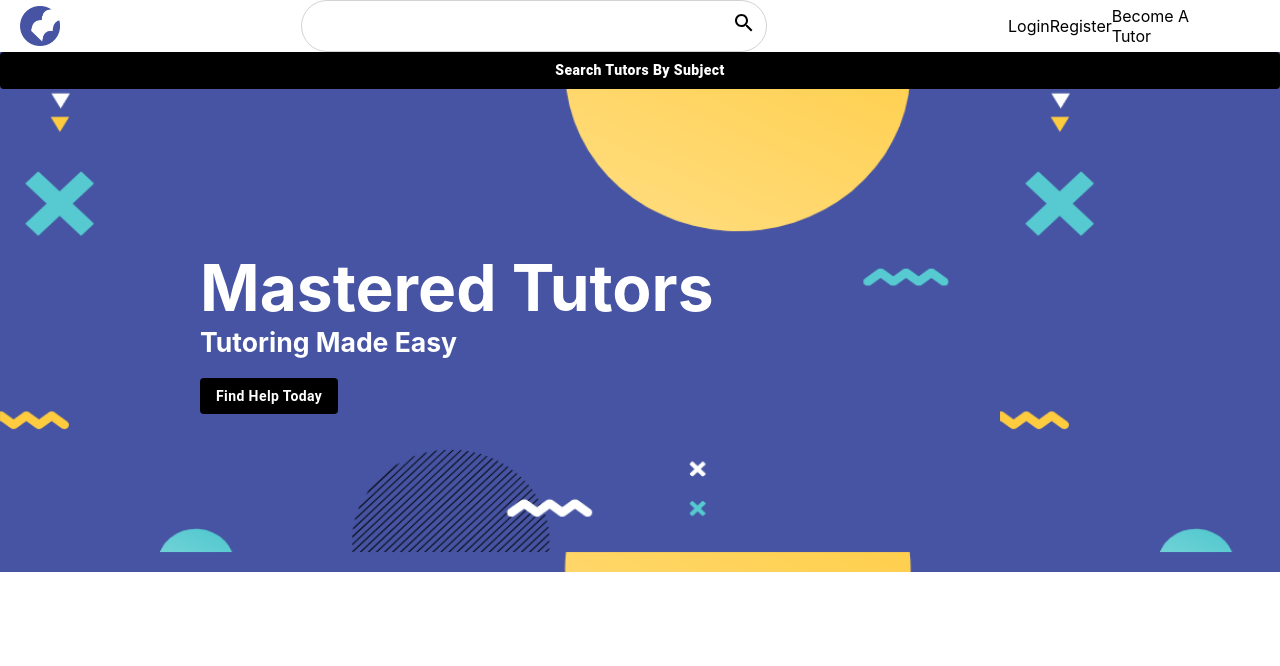
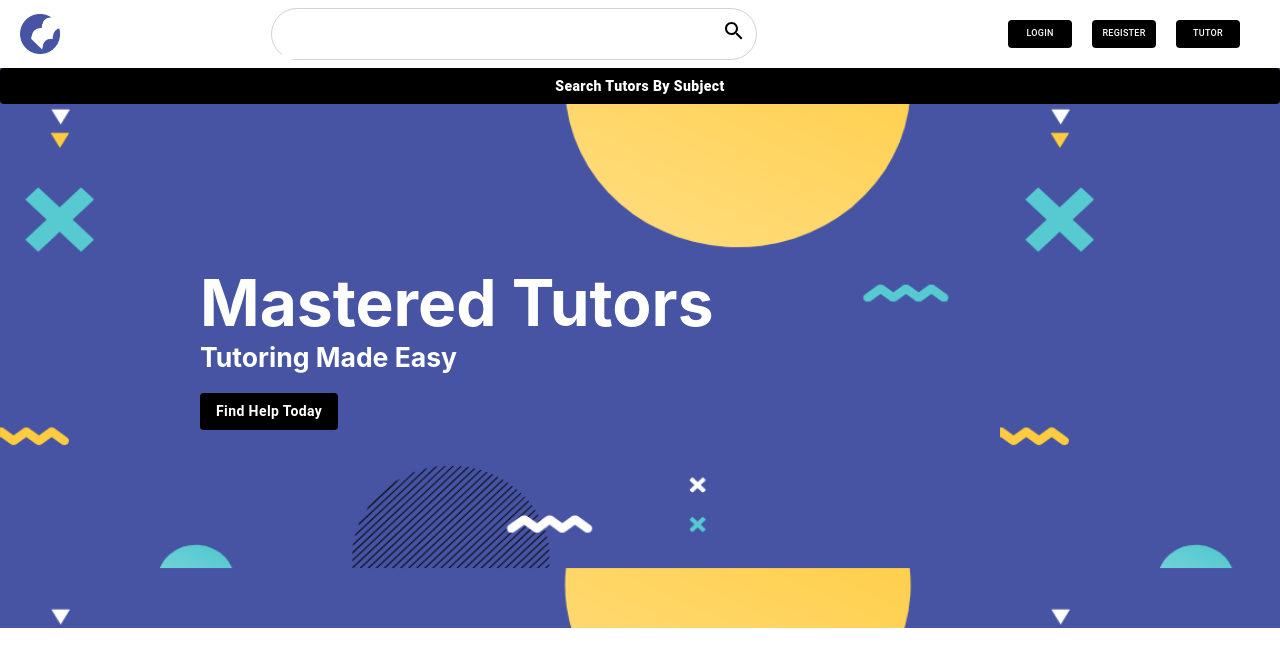
Before and after one commit to Firius0408/MasterTutoring, a React (Create React App) app in the folder frontend/: page / in a window 1280 px wide. Shown: the top 666 px of the page. Built offline with nearby package versions, Linux system fonts and the light colour scheme.

Commit message:
home edits

```diff
--- a/frontend/package.json
+++ b/frontend/package.json
@@ -10,7 +10,9 @@
     "@testing-library/user-event": "^12.2.0",
     "react": "^17.0.1",
     "react-dom": "^17.0.1",
+    "react-router-dom": "^5.2.0",
     "react-scripts": "4.0.0",
+    "react-select": "^3.1.0",
     "web-vitals": "^0.2.4"
   },
   "scripts": {
--- a/frontend/src/Banner.css
+++ b/frontend/src/Banner.css
@@ -1,7 +1,7 @@
 .banner {
     background-image: url(./updatedbanner.png);
     background-size: 1000px 500px;
-    height: 65vh;
+    height: 70vh;
     position: relative;
 }
 
--- a/frontend/src/Banner.js
+++ b/frontend/src/Banner.js
@@ -1,12 +1,13 @@
 import { Button } from '@material-ui/core'
 import React, {useState} from 'react'
 import './Banner.css'
+import Search from './Search'
 function Banner() {
     const [showSearch, setShowSearch] = useState(false);
     return(
         <div className='banner'>
             <div className='banner__search'>
-                {showSearch && <h1>Testing Button</h1>}
+                {showSearch && <Search />}
                 <Button onClick = {() =>setShowSearch(!showSearch)}
                 className='banner__searchButton'
                 variant ='outlined'>Search Tutors By Subject</Button>
--- a/frontend/src/Header.css
+++ b/frontend/src/Header.css
@@ -29,7 +29,7 @@
 .header__center >input {
     border: none;
     width:400px;
-    padding: 10px;
+    padding: 20px;
     outline-width:0;
 }
 
@@ -38,6 +38,15 @@
     align-items:center;
     justify-content:space-between;
     width: 15vw;
+    padding: 20px;
     margin-right: 80px;
 
 }
+.header__right >Button{
+    margin-left: 20px;
+    color: white;
+    font-size: xx-small;
+    background-color:black;
+    padding-left: 30px;
+    padding-right: 30px;
+}
--- a/frontend/src/Header.js
+++ b/frontend/src/Header.js
@@ -2,6 +2,7 @@ import React from 'react';
 import './Header.css';
 import BusinessLogo from './BusinessLogo.png'
 import SearchIcon from "@material-ui/icons/Search";
+import { Button } from '@material-ui/core'
 import LanguageIcon from "@material-ui/icons/Language";
 import ExpandMoreIcon from "@material-ui/icons/ExpandMore";
 import {Avatar} from "@material-ui/core";
@@ -16,9 +17,9 @@ function Header() {
            </div>
 
            <div className='header__right'>
-               <p>Login</p>
-               <p>Register</p>
-               <p>Become A Tutor</p>
+               <Button variant='outlined'>Login</Button>
+               <Button variant='outlined'>Register</Button>
+               <Button variant='outlined'>Tutor</Button>
            </div>
         </div>
     )
```
Also changed, not shown: 1 other file (tests, documents, lock files or other folders).
